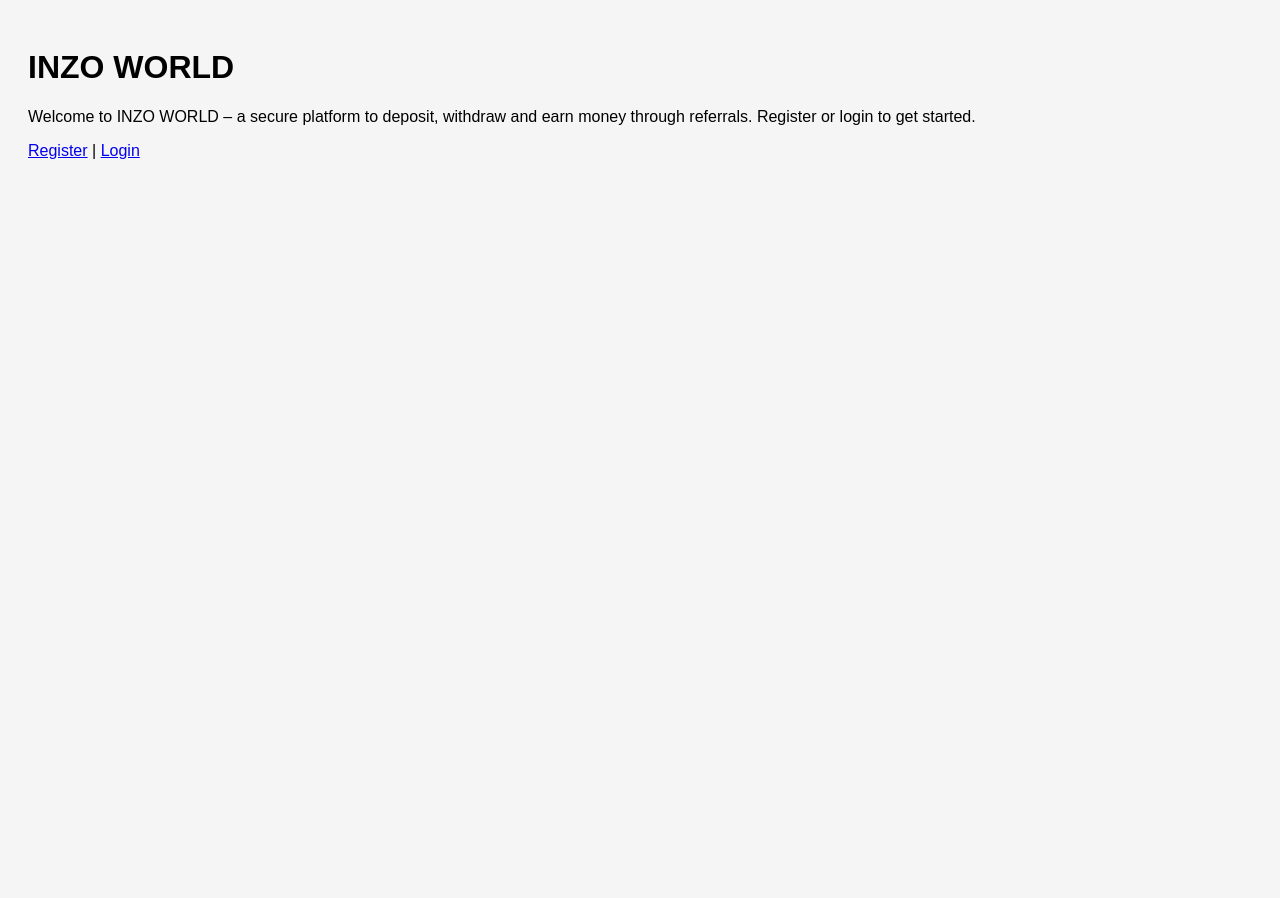
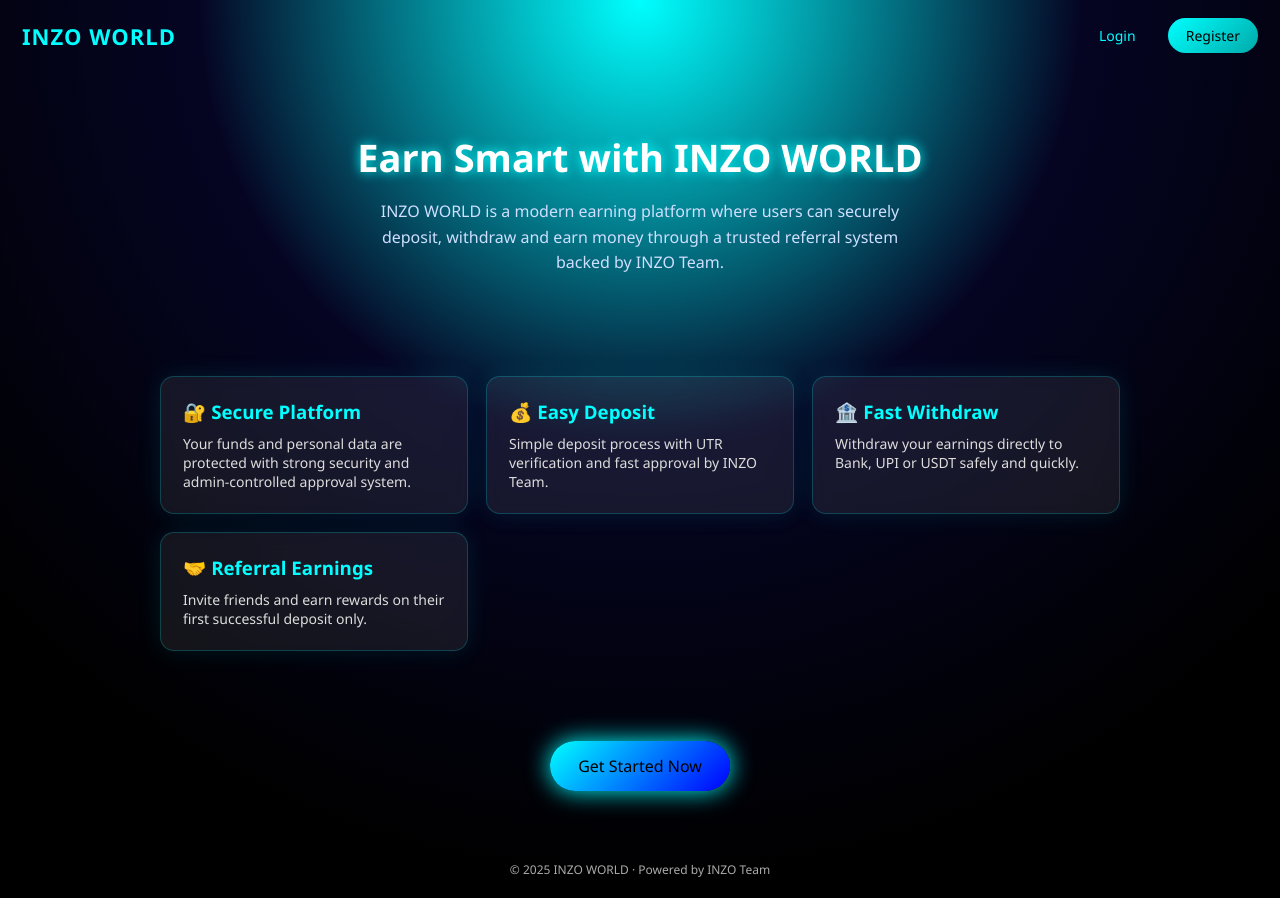
Before and after one commit to VISHALDAGUR2050/INZO-WORLD, a website: page public/index.html in a window 1280 px wide. Before the commit the page ends 800 px from the top, so only its background shows below. Drawn offline with Linux system fonts and the light colour scheme; a script that the page names is missing.

Commit message:
update all

```diff
--- a/public/css/style.css
+++ b/public/css/style.css
@@ -1,29 +1,122 @@
-body {
-  font-family: Arial;
-  padding: 20px;
-  background: #f5f5f5;
+* {
+  margin: 0;
+  padding: 0;
+  box-sizing: border-box;
+  font-family: "Segoe UI", Roboto, Arial, sans-serif;
 }
 
-h2, h3 {
+/* BACKGROUND */
+body {
+  min-height: 100vh;
+  background: radial-gradient(circle at top, #0ff, #050523 40%, #000 80%);
+  color: #fff;
+}
+
+/* HEADER */
+.header {
+  display: flex;
+  justify-content: space-between;
+  align-items: center;
+  padding: 18px 22px;
+}
+
+.logo {
+  font-size: 22px;
+  font-weight: bold;
+  color: #0ff;
+  letter-spacing: 1px;
+}
+
+.header-buttons button {
+  margin-left: 10px;
+  padding: 8px 18px;
+  border-radius: 20px;
+  border: none;
+  cursor: pointer;
+  font-size: 14px;
+}
+
+.btn-login {
+  background: transparent;
+  border: 1px solid #0ff;
+  color: #0ff;
+}
+
+.btn-register {
+  background: linear-gradient(135deg, #0ff, #0aa);
+  color: #000;
+}
+
+/* HERO SECTION */
+.hero {
+  padding: 60px 20px;
   text-align: center;
 }
 
-.card {
-  background: #fff;
-  padding: 15px;
-  margin: 10px 0;
-  border-radius: 8px;
+.hero h1 {
+  font-size: 38px;
+  margin-bottom: 16px;
+  text-shadow: 0 0 12px #0ff;
 }
 
-input, button {
-  width: 100%;
-  padding: 10px;
-  margin: 8px 0;
+.hero p {
+  max-width: 520px;
+  margin: auto;
+  font-size: 16px;
+  line-height: 1.6;
+  color: #cfdfff;
 }
 
-button {
-  background: #000;
-  color: #fff;
+/* FEATURE CARDS */
+.features {
+  display: grid;
+  grid-template-columns: repeat(auto-fit, minmax(240px, 1fr));
+  gap: 18px;
+  padding: 40px 20px;
+  max-width: 1000px;
+  margin: auto;
+}
+
+.feature-card {
+  background: rgba(255, 255, 255, 0.08);
+  backdrop-filter: blur(10px);
+  border-radius: 14px;
+  padding: 22px;
+  border: 1px solid rgba(0,255,255,0.2);
+  box-shadow: 0 0 25px rgba(0,255,255,0.1);
+}
+
+.feature-card h3 {
+  margin-bottom: 10px;
+  color: #0ff;
+}
+
+.feature-card p {
+  font-size: 14px;
+  color: #ddd;
+}
+
+/* CTA */
+.cta {
+  text-align: center;
+  padding: 50px 20px;
+}
+
+.cta button {
+  padding: 14px 28px;
+  font-size: 16px;
+  border-radius: 30px;
   border: none;
-  border-radius: 5px;
+  cursor: pointer;
+  background: linear-gradient(135deg, #0ff, #00f);
+  color: #000;
+  box-shadow: 0 0 25px #0ff;
 }
+
+/* FOOTER */
+.footer {
+  text-align: center;
+  padding: 20px;
+  font-size: 12px;
+  color: #aaa;
+}
--- a/public/index.html
+++ b/public/index.html
@@ -6,24 +6,18 @@
   <!-- TITLE -->
   <title>INZO WORLD – Earn, Deposit & Withdraw Securely</title>
 
-  <!-- SEO DESCRIPTION -->
+  <!-- SEO -->
   <meta name="description" content="INZO WORLD is a trusted earning platform. Register, login, deposit funds, withdraw money securely and earn through referrals with INZO Team support.">
-
-  <!-- KEYWORDS -->
   <meta name="keywords" content="INZO WORLD, earn money online, deposit withdraw app, referral earning, online earning platform">
-
-  <!-- AUTHOR -->
   <meta name="author" content="INZO TEAM">
+  <meta name="robots" content="index, follow">
 
   <!-- MOBILE -->
   <meta name="viewport" content="width=device-width, initial-scale=1.0">
 
-  <!-- SEARCH ENGINE -->
-  <meta name="robots" content="index, follow">
-
-  <!-- OPEN GRAPH (WhatsApp / Facebook / Google Preview) -->
+  <!-- OPEN GRAPH -->
   <meta property="og:title" content="INZO WORLD – Earn, Deposit & Withdraw Securely">
-  <meta property="og:description" content="Register, login, deposit and withdraw money securely on INZO WORLD. Earn through referrals with fast support by INZO Team.">
+  <meta property="og:description" content="Register, login, deposit and withdraw money securely on INZO WORLD. Trusted earning platform with fast support.">
   <meta property="og:url" content="https://inzoinfo.in">
   <meta property="og:type" content="website">
 
@@ -32,23 +26,79 @@
   <meta name="twitter:title" content="INZO WORLD – Earn & Withdraw Securely">
   <meta name="twitter:description" content="Trusted earning platform. Deposit, withdraw & earn through referrals.">
 
-  <!-- STYLE (OPTIONAL) -->
+  <!-- STYLE -->
   <link rel="stylesheet" href="/css/style.css">
 </head>
 
 <body>
 
-  <h1>INZO WORLD</h1>
-  <p>
-    Welcome to INZO WORLD – a secure platform to deposit, withdraw and earn money
-    through referrals. Register or login to get started.
-  </p>
+  <!-- HEADER -->
+  <header class="header">
+    <div class="logo">INZO WORLD</div>
+    <div class="header-buttons">
+      <button class="btn-login" onclick="location.href='/login.html'">
+        Login
+      </button>
+      <button class="btn-register" onclick="location.href='/register.html'">
+        Register
+      </button>
+    </div>
+  </header>
 
-  <div>
-    <a href="/register.html">Register</a> |
-    <a href="/login.html">Login</a>
-  </div>
+  <!-- HERO -->
+  <section class="hero">
+    <h1>Earn Smart with INZO WORLD</h1>
+    <p>
+      INZO WORLD is a modern earning platform where users can securely deposit,
+      withdraw and earn money through a trusted referral system backed by INZO Team.
+    </p>
+  </section>
 
-  <script type="module" src="/js/app.js"></script>
+  <!-- FEATURES -->
+  <section class="features">
+
+    <div class="feature-card">
+      <h3>🔐 Secure Platform</h3>
+      <p>
+        Your funds and personal data are protected with strong security and
+        admin-controlled approval system.
+      </p>
+    </div>
+
+    <div class="feature-card">
+      <h3>💰 Easy Deposit</h3>
+      <p>
+        Simple deposit process with UTR verification and fast approval by INZO Team.
+      </p>
+    </div>
+
+    <div class="feature-card">
+      <h3>🏦 Fast Withdraw</h3>
+      <p>
+        Withdraw your earnings directly to Bank, UPI or USDT safely and quickly.
+      </p>
+    </div>
+
+    <div class="feature-card">
+      <h3>🤝 Referral Earnings</h3>
+      <p>
+        Invite friends and earn rewards on their first successful deposit only.
+      </p>
+    </div>
+
+  </section>
+
+  <!-- CALL TO ACTION -->
+  <section class="cta">
+    <button onclick="location.href='/register.html'">
+      Get Started Now
+    </button>
+  </section>
+
+  <!-- FOOTER -->
+  <footer class="footer">
+    © 2025 INZO WORLD · Powered by INZO Team
+  </footer>
+
 </body>
 </html>
```
